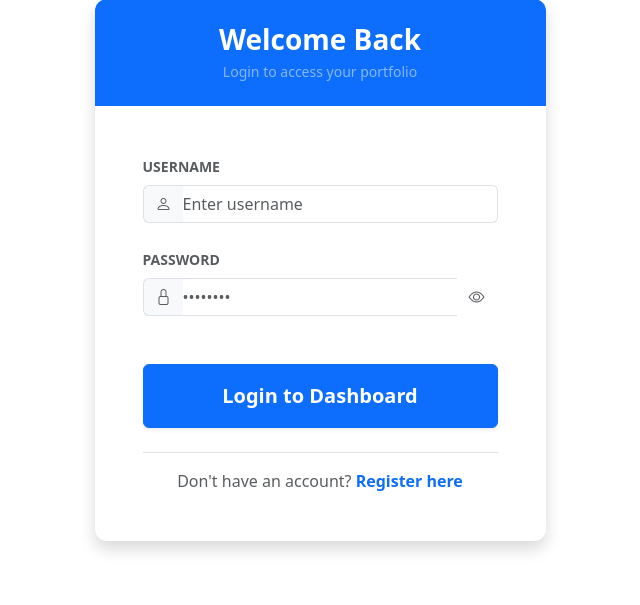
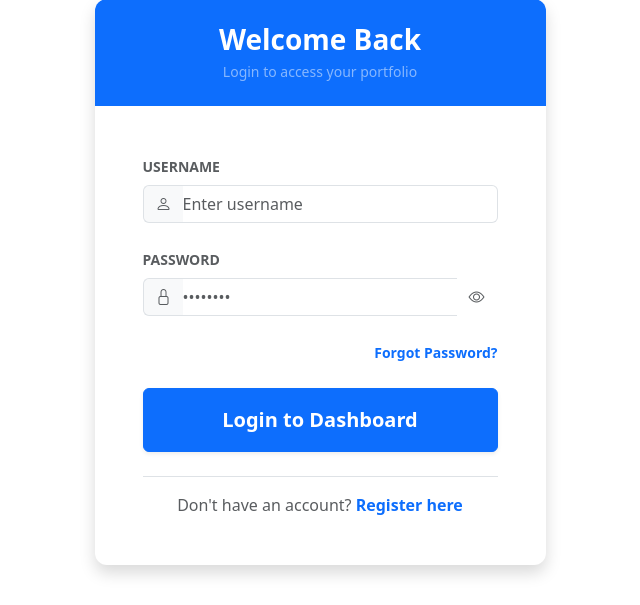
Before and after one commit to parthmistry903/land-options-trading, a Flask app: page /login in a window 1280 px wide. Shown: the part 105-710 px from the top of the page, without its empty margins (320-960 px from the left). Run offline with Flask 3, Linux system fonts and the light colour scheme.

Commit message:
Update login form layout and add forgot password link

```diff
--- a/templates/login.html
+++ b/templates/login.html
@@ -19,7 +19,7 @@
                             <input type="text" name="username" class="form-control border-start-0 ps-0" placeholder="Enter username" required>
                         </div>
                     </div>
-                    <div class="mb-5">
+                    <div class="mb-4">
                         <label class="form-label text-muted small text-uppercase fw-bold">Password</label>
                         <div class="input-group">
                             <span class="input-group-text bg-light border-end-0">
@@ -30,6 +30,9 @@
                                 <i class="bi bi-eye text-muted" id="eyeIcon"></i>
                             </button>
                         </div>
+                    </div>
+                    <div class="mb-4 text-end">
+                        <a href="{{ url_for('forgot_password') }}" class="text-primary text-decoration-none small fw-bold">Forgot Password?</a>
                     </div>
                     <button type="submit" class="btn btn-primary w-100 py-3 fw-bold fs-5 shadow-sm">Login to Dashboard</button>
                 </form>
```
